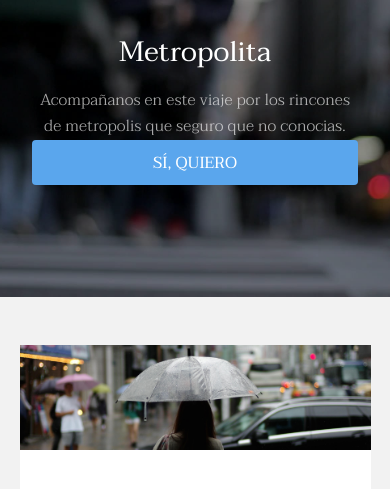
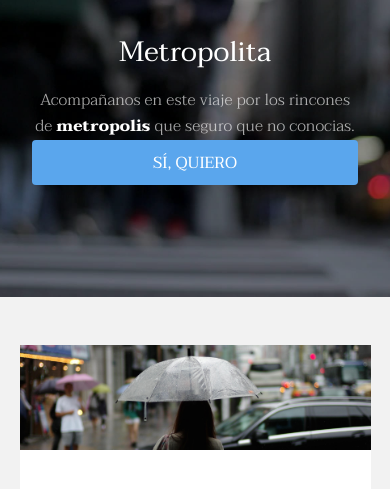
Before and after one commit to JOSDONARE/04_REP_METROPOLITA, a plain HTML site: page index.html in a window 390 px wide. Shown: the part 65-554 px from the top of the page. Drawn offline with Linux system fonts and the light colour scheme.

Commit message:
negrita fuerte blanco en la frase de portada por JOSELU

```diff
--- a/assets/css/main.css
+++ b/assets/css/main.css
@@ -4228,5 +4228,8 @@
 			#three, #four, #footer section {
   			display: none;
 			}
-
-		}
+			#banner b {
+            color: white;
+            font-weight: 900 !important;
+        }
+		}
--- a/index.html
+++ b/index.html
@@ -37,7 +37,7 @@
 			<section id="banner" data-video="images/banner">
 				<div class="inner">
 					<h1>Metropolita</h1>
-					<p>Acompañanos en este viaje por los rincones de metropolis que seguro que no conocias.
+					<p>Acompañanos en este viaje por los rincones de <b>metropolis</b> que seguro que no conocias.
 					<a href="#one" class="button special scrolly">SÍ, QUIERO</a>
 				</div>
 			</section>
```
